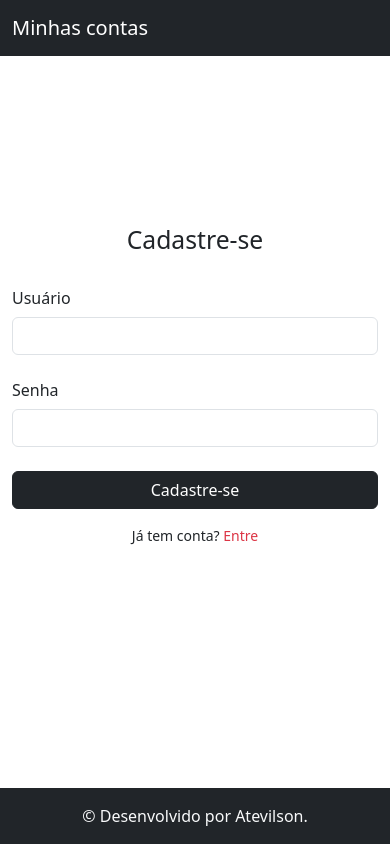
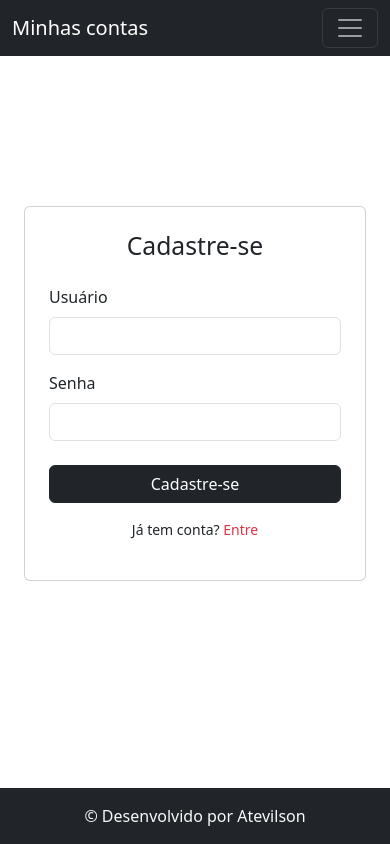
Before and after one commit to atevilson/minhas_contas_app, a Flask app: page /auth/register in a window 390 px wide. Run offline with Flask 3, Linux system fonts and the light colour scheme.

Commit message:
feat(ui): improve responsiveness of forms and dashboard, add spacing between ‘Nova Conta’ button and month selector

```diff
--- a/app/templates/auth/register.html
+++ b/app/templates/auth/register.html
@@ -1,62 +1,36 @@
 {% extends 'base.html' %}
 {% block title %}Cadastro{% endblock %}
-
 {% block extra_head %}
 <style>
-  .login-wrapper {
-    height: 80vh;
-    display: flex;
-    align-items: center;
-    justify-content: center;
-  }
-  .login-card {
-    width: 100%;
-    max-width: 400px;
-  }
-  .login-card .form-control:focus {
+  .register-card .form-control:focus {
     border-color: #808080;
     box-shadow: 0 0 0 0.2rem rgba(27, 27, 27, 0.25);
   }
 </style>
 {% endblock %}
-
 {% block content %}
-<div class="login-wrapper">
-  <div class="login-card">
-    <h2 class="mb-4 text-center">Cadastre-se</h2>
-
+<div class="container h-100">
+  <div class="row justify-content-center align-items-center" style="height:80vh;">
+    <div class="col-12 col-md-8 col-lg-6">
+      <div class="card p-4 register-card">
+        <h2 class="text-center mb-4">Cadastre-se</h2>
         <form method="POST">
           {{ form.hidden_tag() }}
-
-      <div class="row mb-3 align-items-center">
-        <label for="{{ form.username.id }}" class="col-sm-4 col-form-label">
-          Usuário
-        </label>
-        <div class="col-sm-8">
+          <div class="mb-3">
+            {{ form.username.label(class="form-label") }}
             {{ form.username(class="form-control") }}
           </div>
-      </div>
-
-      <div class="row mb-4 align-items-center">
-        <label for="{{ form.password.id }}" class="col-sm-4 col-form-label">
-          Senha
-        </label>
-        <div class="col-sm-8">
+          <div class="mb-4">
+            {{ form.password.label(class="form-label") }}
             {{ form.password(class="form-control") }}
           </div>
-      </div>
-
-      <div class="row mb-3">
-        <div class="col-12">
           {{ form.submit(class="btn btn-dark w-100") }}
-        </div>
-      </div>
         </form>
-
-    <p class="text-center small">
-      Já tem conta? <a href="{{ url_for('auth.login') }}"
-      class="text-decoration-none text-danger">Entre</a>
+        <p class="text-center small mt-3">
+          Já tem conta? <a href="{{ url_for('auth.login') }}" class="text-danger text-decoration-none">Entre</a>
         </p>
       </div>
     </div>
+  </div>
+</div>
 {% endblock %}
--- a/app/templates/base.html
+++ b/app/templates/base.html
@@ -4,13 +4,32 @@
     <meta charset="utf-8">
     <title>{% block title %}Minhas contas app{% endblock %}</title>
     <link rel="stylesheet" href="https://cdn.jsdelivr.net/npm/bootstrap-icons@1.11.3/font/bootstrap-icons.min.css">
+    <meta name="viewport" content="width=device-width, initial-scale=1">
     <link href="https://cdn.jsdelivr.net/npm/bootstrap@5.3.3/dist/css/bootstrap.min.css" rel="stylesheet">
+    <style>
+      .navbar-dark .nav-link {
+        transition: color 0.3s;
+      }
+
+      .navbar-dark .nav-link:hover {
+        color: #9c9c9c !important;
+      }
+    </style>
     {% block extra_head %}{% endblock %}
   </head>
 <body class="d-flex flex-column min-vh-100">
   <nav class="navbar navbar-expand-lg navbar-dark bg-dark">
     <div class="container">
       <a class="navbar-brand" href="{{ url_for('expenses.dashboard') }}">Minhas contas</a>
+      <button class="navbar-toggler" type="button"
+              data-bs-toggle="collapse"
+              data-bs-target="#mainNavbar"
+              aria-controls="mainNavbar"
+              aria-expanded="false"
+              aria-label="Abrir menu">
+        <span class="navbar-toggler-icon"></span>
+      </button>
+      <div class="collapse navbar-collapse" id="mainNavbar">
         <ul class="navbar-nav ms-auto">
           {% if current_user.is_authenticated %}
           <li class="nav-item">
@@ -18,6 +37,7 @@
           </li>
           {% endif %}
         </ul>
+      </div>
     </div>
   </nav>
 
@@ -34,8 +54,9 @@
   </main>
   <footer class="bg-dark text-center text-muted py-3 mt-auto">
     <div class="container text-light">
-      &copy;  Desenvolvido por Atevilson.
+      &copy;  Desenvolvido por Atevilson
     </div>
   </footer>
+  <script src="https://cdn.jsdelivr.net/npm/bootstrap@5.3.3/dist/js/bootstrap.bundle.min.js"></script>
 </body>
 </html>
```
Also changed, not shown: app/templates/auth/login.html (+13 -35 lines), app/templates/expenses/add.html (+28 -10 lines), app/templates/expenses/dashboard.html (+19 -20 lines). Lines whose indentation alone changed are shown as unchanged.
